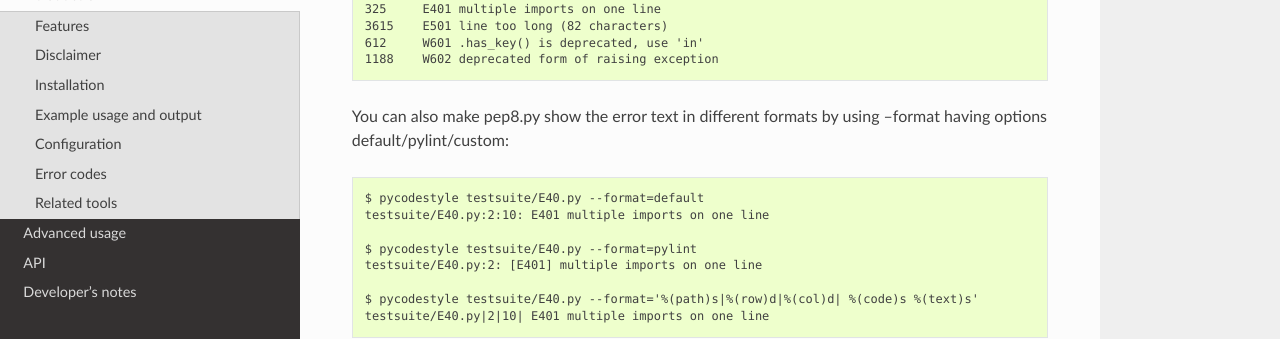
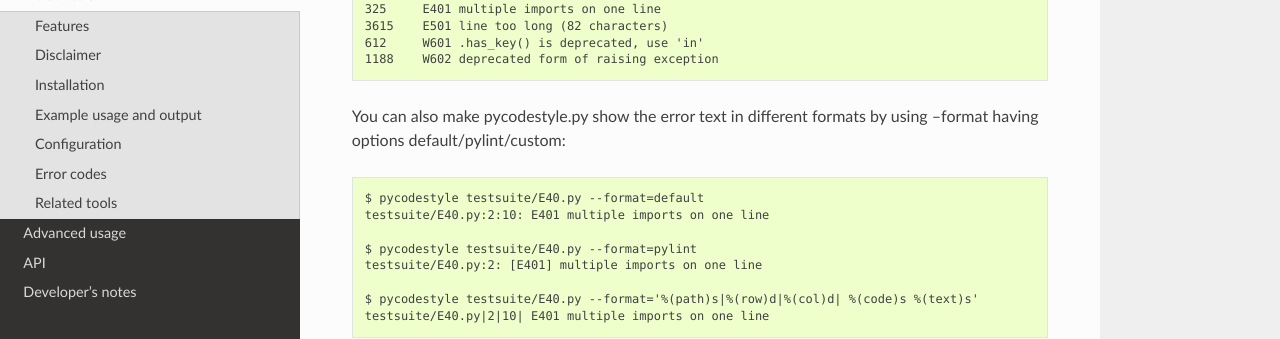
Before and after one commit to PyCQA/pycodestyle, a Sphinx documentation site: the page built from docs/intro.rst, in a window 1280 px wide and 900 px high, scrolled down 1843 px. Shown: the part 151-490 px from the top of the window. Built offline with Sphinx 7.4.7 and the Read the Docs theme 2.0.0, drawn with Linux system fonts in a browser that asks for light colours.

Commit message:
Updated two more references to old name

```diff
--- a/CONTRIBUTING.rst
+++ b/CONTRIBUTING.rst
@@ -1,4 +1,4 @@
-Contributing to ``pep8``
-========================
+Contributing to ``pycodestyle``
+===============================
 
 Please see the `developer notes <https://pycodestyle.readthedocs.io/en/latest/developer.html>`_
--- a/docs/intro.rst
+++ b/docs/intro.rst
@@ -106,7 +106,8 @@ Or you can display how often each error was found::
   612     W601 .has_key() is deprecated, use 'in'
   1188    W602 deprecated form of raising exception
 
-You can also make pep8.py show the error text in different formats by using --format having options default/pylint/custom::
+You can also make pycodestyle.py show the error text in different formats by
+using --format having options default/pylint/custom::
 
   $ pycodestyle testsuite/E40.py --format=default
   testsuite/E40.py:2:10: E401 multiple imports on one line
```
